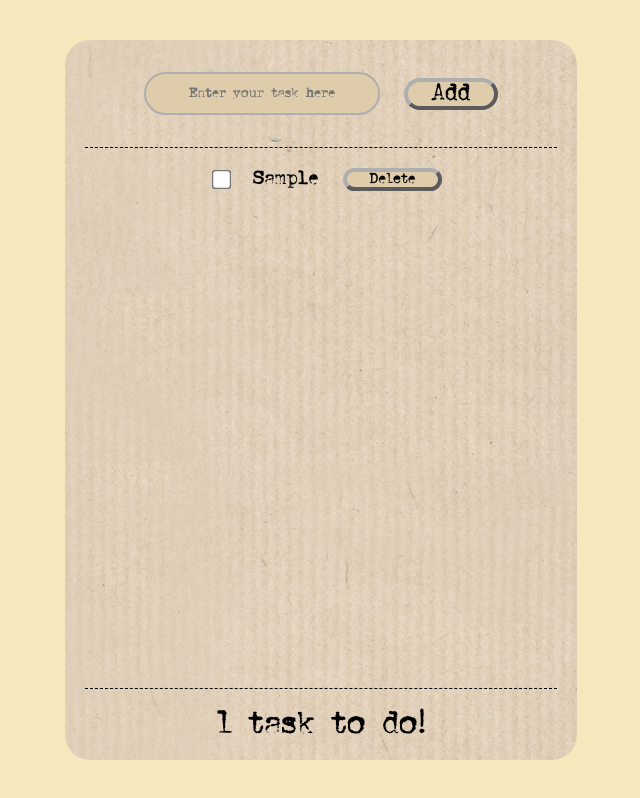
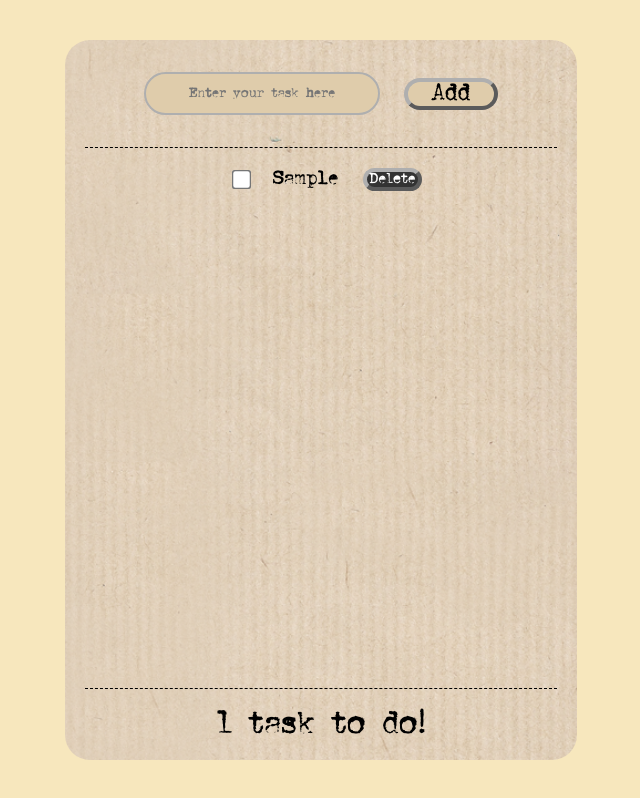
Before and after one commit to Przemek-Szadkowski/my_todo_app, a plain HTML site: page index.html in a window 1280 px wide. Both pictures are taken after typing "Sample" into the empty fields and a click on the button "Add". Shown: the whole page, without its empty margins (319-959 px from the left). Drawn offline with Linux system fonts and the light colour scheme.

Commit message:
New color of delete buttons

```diff
--- a/css/style.css
+++ b/css/style.css
@@ -128,10 +128,16 @@ input.check {
 }
 
 .delete {
-  width: 15%;
+  min-width: 12%;
   font-size: .9rem;
   margin-left: 5%;
   margin-right: 2%;
+  background-color: #333;
+  color: white;
+}
+
+.delete:hover {
+  background-color: #777;
 }
 
 /* media queries*/
```
